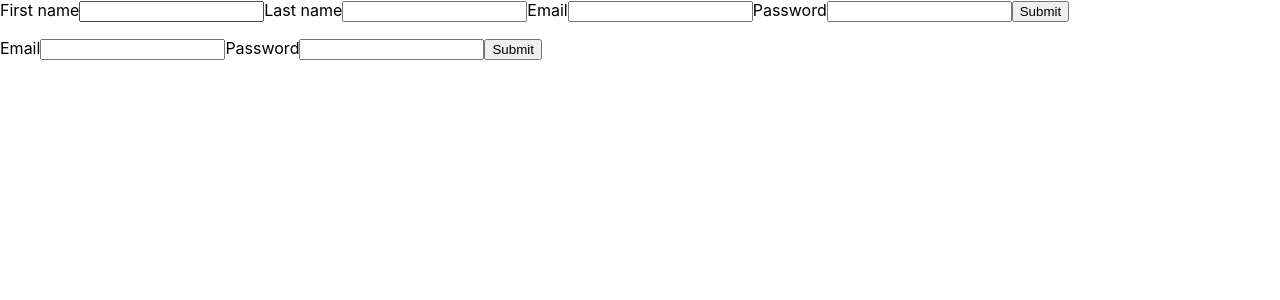
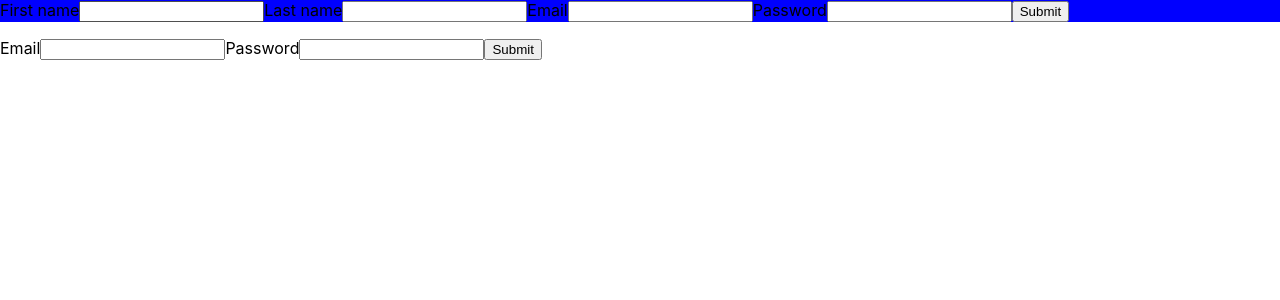
Before and after one commit to LinaAdamsson/final-project-frontend, a React (Create React App) app: page / in a window 1280 px wide. Shown: the top 300 px of the page. Built offline with nearby package versions, Linux system fonts and the light colour scheme.

Commit message:
Deleted some empty components, imported styled components and added a styled component in the Register form.

```diff
--- a/src/components/RegisterForm.js
+++ b/src/components/RegisterForm.js
@@ -2,6 +2,11 @@ import React, { useState } from 'react';
 import { useDispatch, useSelector } from 'react-redux';
 import { user } from 'reducers/user';
 import { API_URL } from 'utils/urls';
+import styled from 'styled-components';
+
+const Register = styled.form`
+  background-color: blue;
+`
 
 const RegisterForm = () => {
   const [firstName, setFirstName] = useState('');
@@ -43,6 +48,7 @@ const RegisterForm = () => {
       })
   }
   return (
+    <Register>
       <div className="userpass-box">
         <form onSubmit={onFormSubmit}>
           <label htmlFor="firstName">First name
@@ -77,6 +83,7 @@ const RegisterForm = () => {
           <p>{error}</p>
         </form>
       </div>
+    </Register>
   )
 }
 
```
Also changed, not shown: src/components/IntroPage.js (deleted), src/components/Loader.js (deleted), src/components/MissionBoard.js (deleted), src/components/StartPage.js (deleted). Lines whose indentation alone changed are shown as unchanged.
